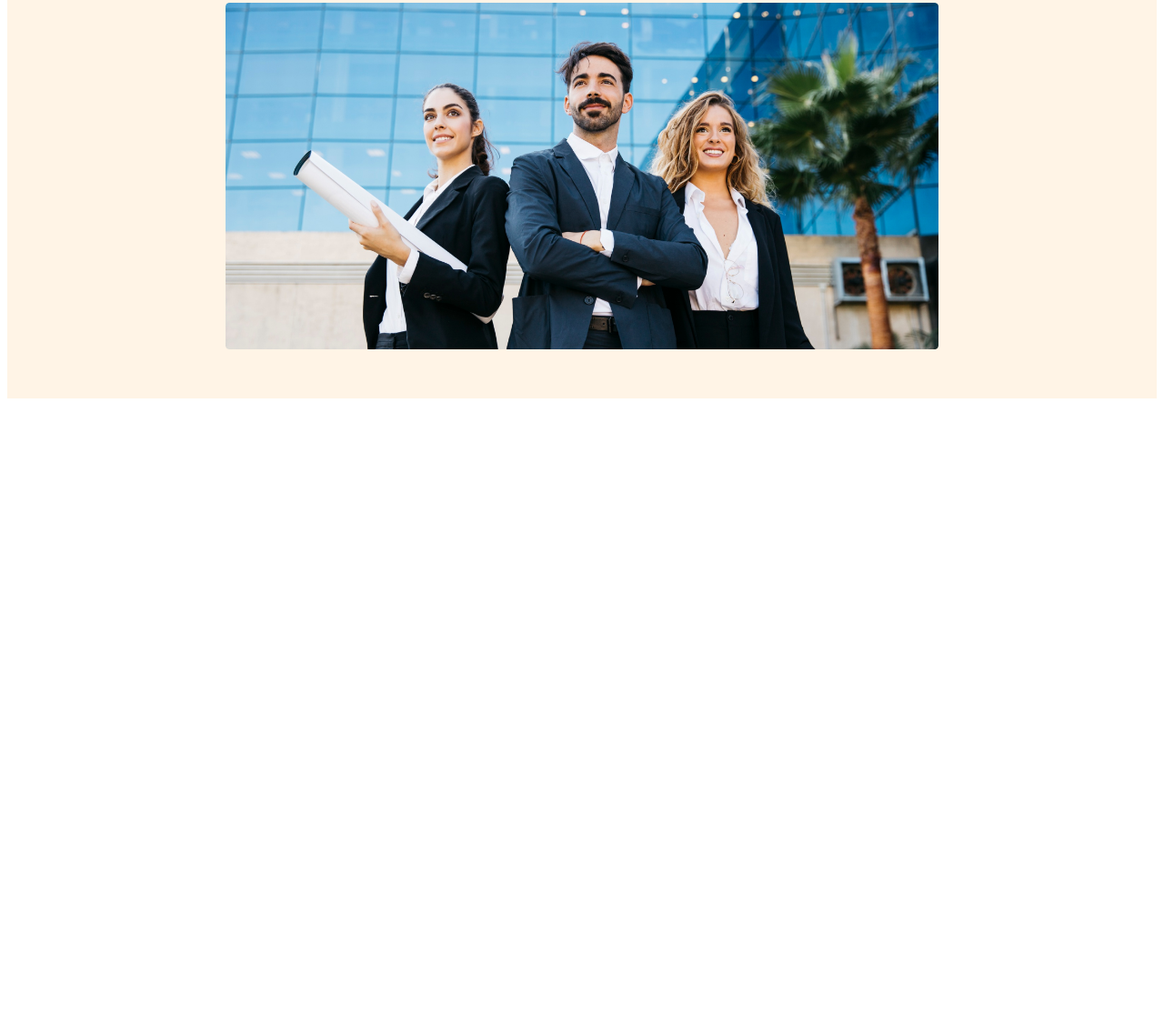
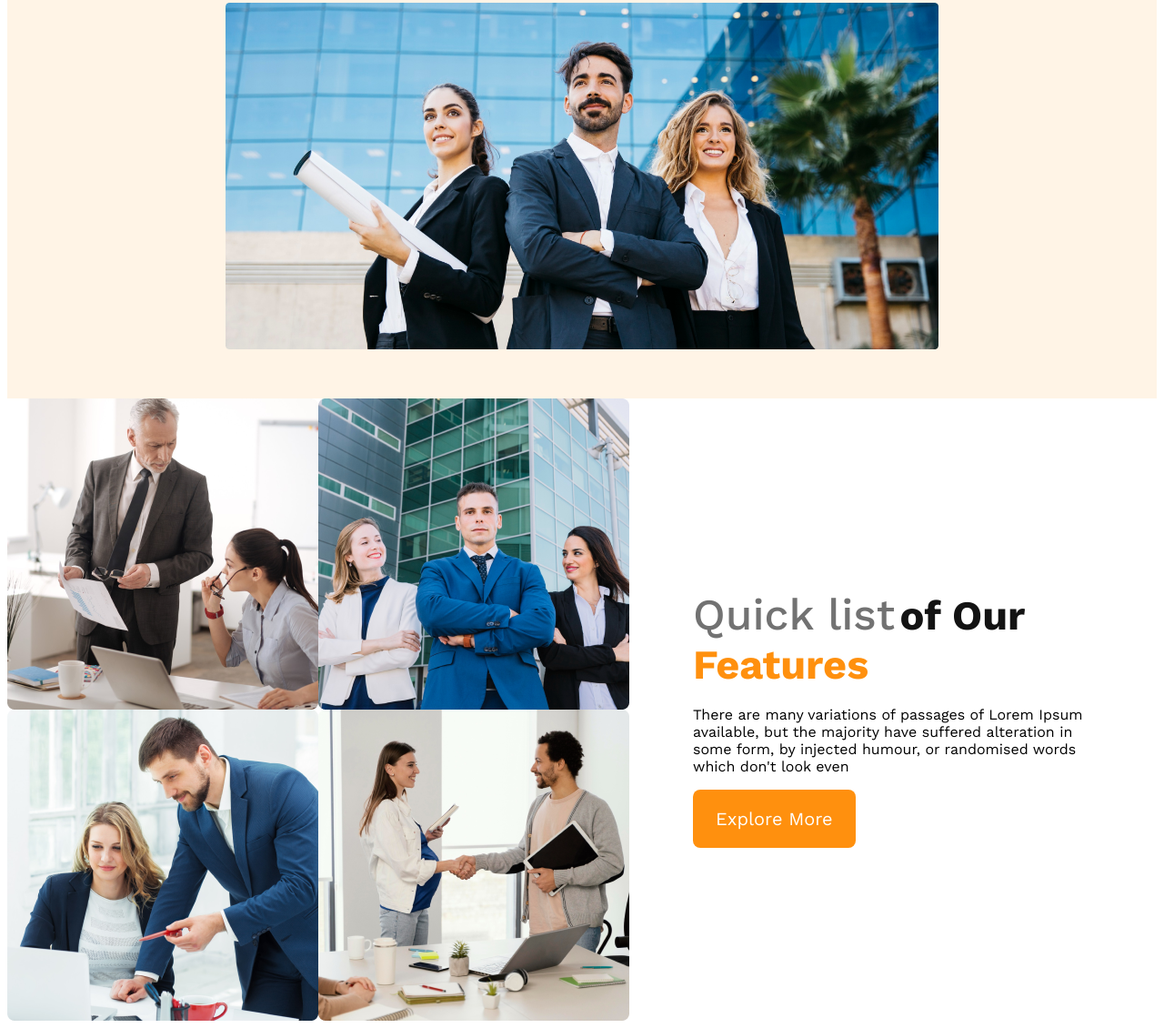
Before and after one commit to sattartuc/g3-architect-website, a plain HTML site: page index.html in a window 1280 px wide. Shown: the part 575-1705 px from the top of the page at 91% size. Before the commit the page ends 1021 px from the top, so only its background shows below. Drawn offline with nearby package versions, Linux system fonts and the light colour scheme.

Commit message:
finished picture and description section

```diff
--- a/index.html
+++ b/index.html
@@ -7,6 +7,7 @@
     <link rel="stylesheet" href="styles/architect.css" />
   </head>
   <body>
+    <!-- header stating -->
     <header>
       <nav>
         <h3 class="nav-title">G3 Architects</h3>
@@ -30,8 +31,30 @@
         <img src="images/banner.png" alt="" />
       </div>
     </header>
-
-    <main></main>
+    <!-- header end -->
+    <main>
+      <section class="teams-container">
+        <div class="teams-img-container">
+          <img src="images/team1.png" alt="" />
+          <img src="images/team2.png" alt="" />
+          <img src="images/team3.png" alt="" />
+          <img src="images/team4.png" alt="" />
+        </div>
+        <div class="teams-content">
+          <h3 class="teams-title">
+            <span class="quick-list">Quick list</span>
+            <span class="of-our">of Our</span>
+            <span class="feat">Features</span>
+          </h3>
+          <p class="team-description">
+            There are many variations of passages of Lorem Ipsum available, but
+            the majority have suffered alteration in some form, by injected
+            humour, or randomised words which don't look even
+          </p>
+          <button class="btn-primary">Explore More</button>
+        </div>
+      </section>
+    </main>
 
     <footer></footer>
   </body>
--- a/styles/architect.css
+++ b/styles/architect.css
@@ -85,3 +85,36 @@ nav li a {
     flex-direction: column;
   }
 }
+/* main style */
+main {
+  max-width: 1440px;
+  margin: 0 auto;
+}
+/* teams style */
+.teams-container {
+  display: flex;
+  align-items: center;
+}
+.teams-img-container {
+  display: grid;
+  grid-template-columns: repeat(2, 1fr);
+}
+.teams-content {
+  padding-left: 70px;
+  padding-right: 70px;
+}
+.teams-title .quick-list {
+  color: #727272;
+  font-size: 3rem;
+  font-weight: 500;
+}
+.teams-title .of-our {
+  color: #131313;
+  font-size: 45px;
+  font-weight: 700;
+}
+.teams-title .feat {
+  color: #ff900e;
+  font-size: 45px;
+  font-weight: 700;
+}
```
